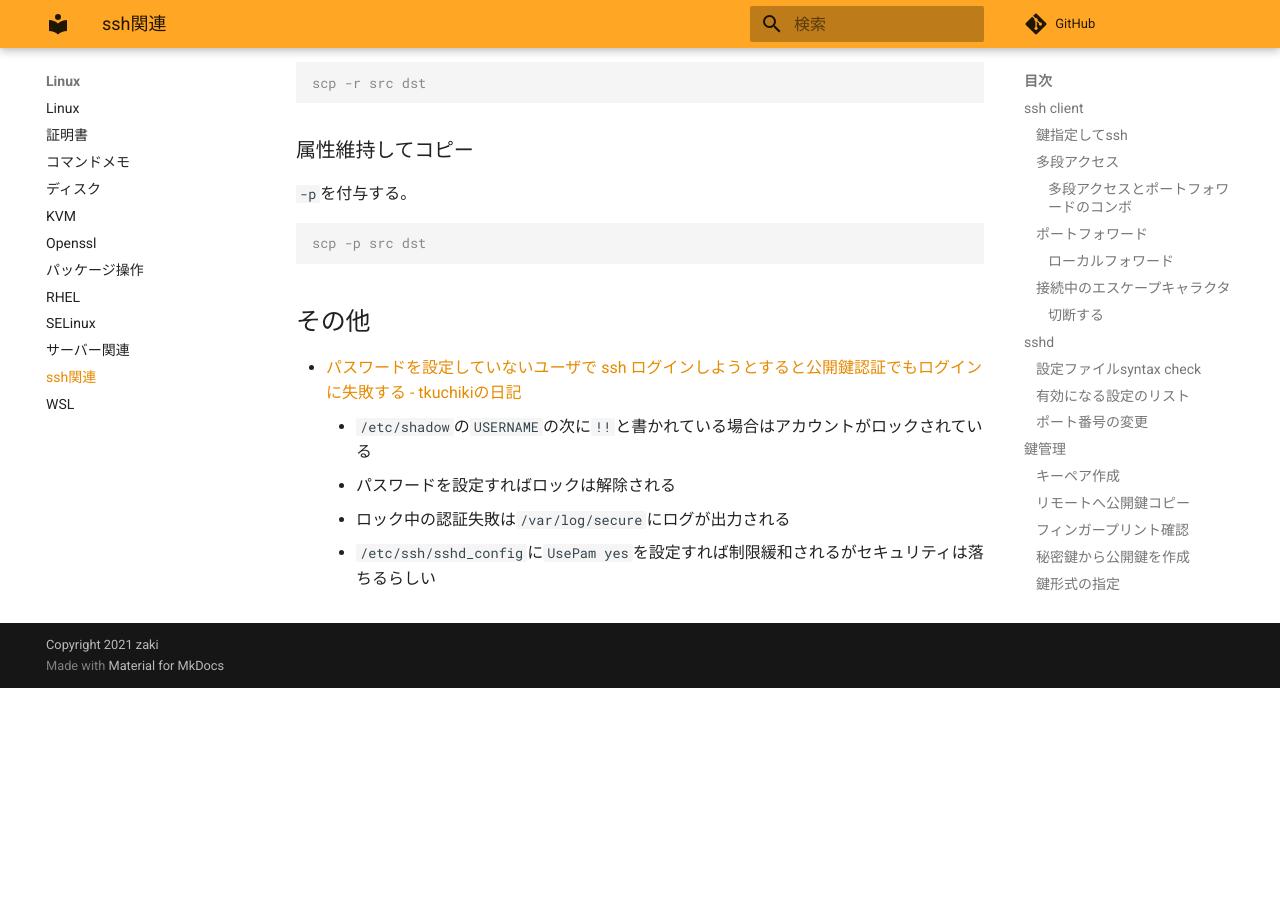
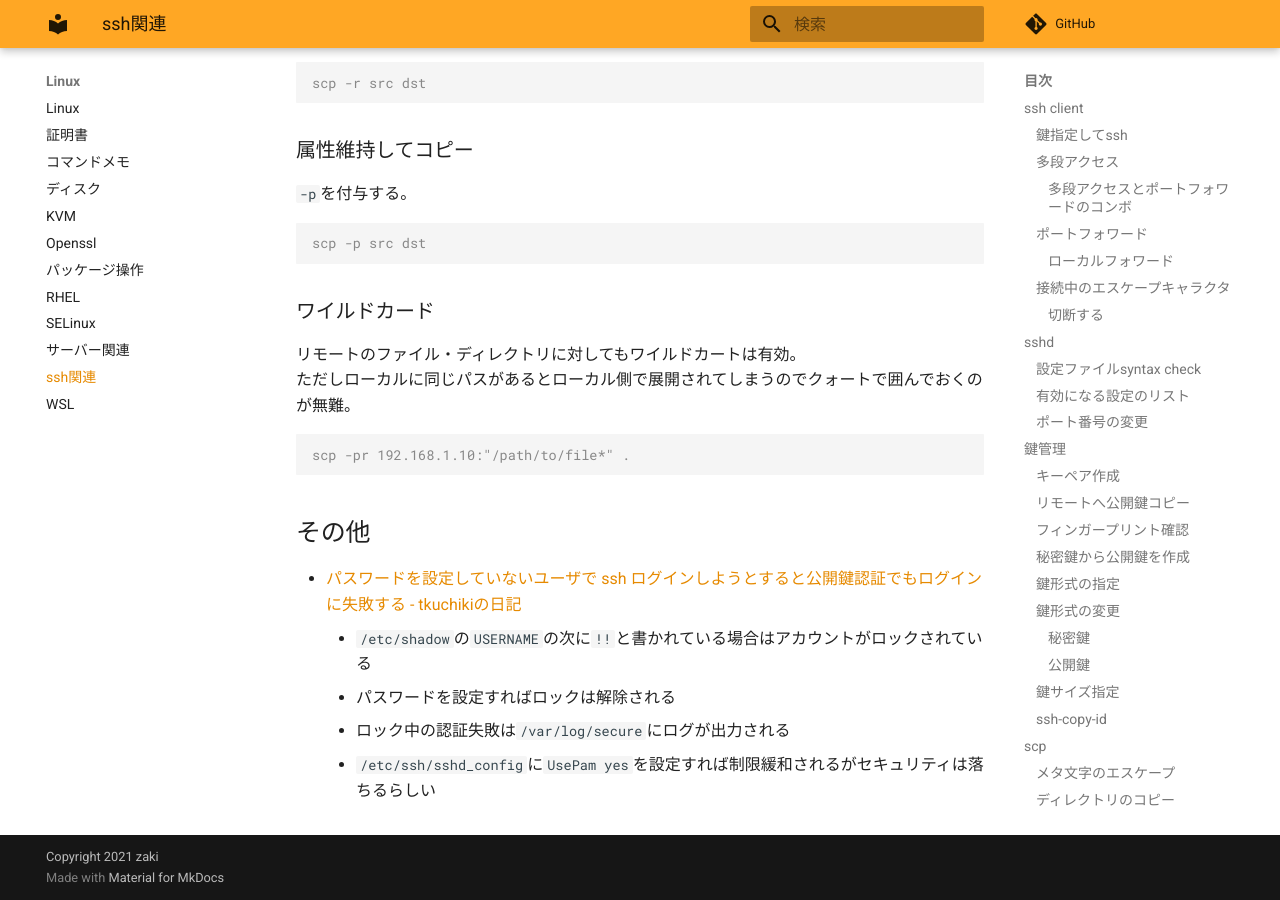
Before and after one commit to zaki-lknr/docs, an MkDocs documentation site: the page built from docs/Linux/ssh.md, in a window 1280 px wide and 900 px high, scrolled down 5855 px. Built offline with MkDocs 1.6.1 and Material for MkDocs 9.7.7, drawn with Linux system fonts in a browser that asks for light colours; comment, search, counter and statistics services are not loaded; before the commit the page ends 6543 px from its top, so only the background shows below that.

Commit message:
add: linux/ssh: scpでワイルドカード

````diff
--- a/docs/Linux/ssh.md
+++ b/docs/Linux/ssh.md
@@ -281,6 +281,15 @@ scp -r src dst
 scp -p src dst
 ```
 
+### ワイルドカード
+
+リモートのファイル・ディレクトリに対してもワイルドカートは有効。
+ただしローカルに同じパスがあるとローカル側で展開されてしまうのでクォートで囲んでおくのが無難。
+
+```console
+scp -pr 192.168.1.10:"/path/to/file*" .
+```
+
 ## その他
 
 - [パスワードを設定していないユーザで ssh ログインしようとすると公開鍵認証でもログインに失敗する - tkuchikiの日記](https://tkuchiki.hatenablog.com/entry/2013/05/27/211051)
````
